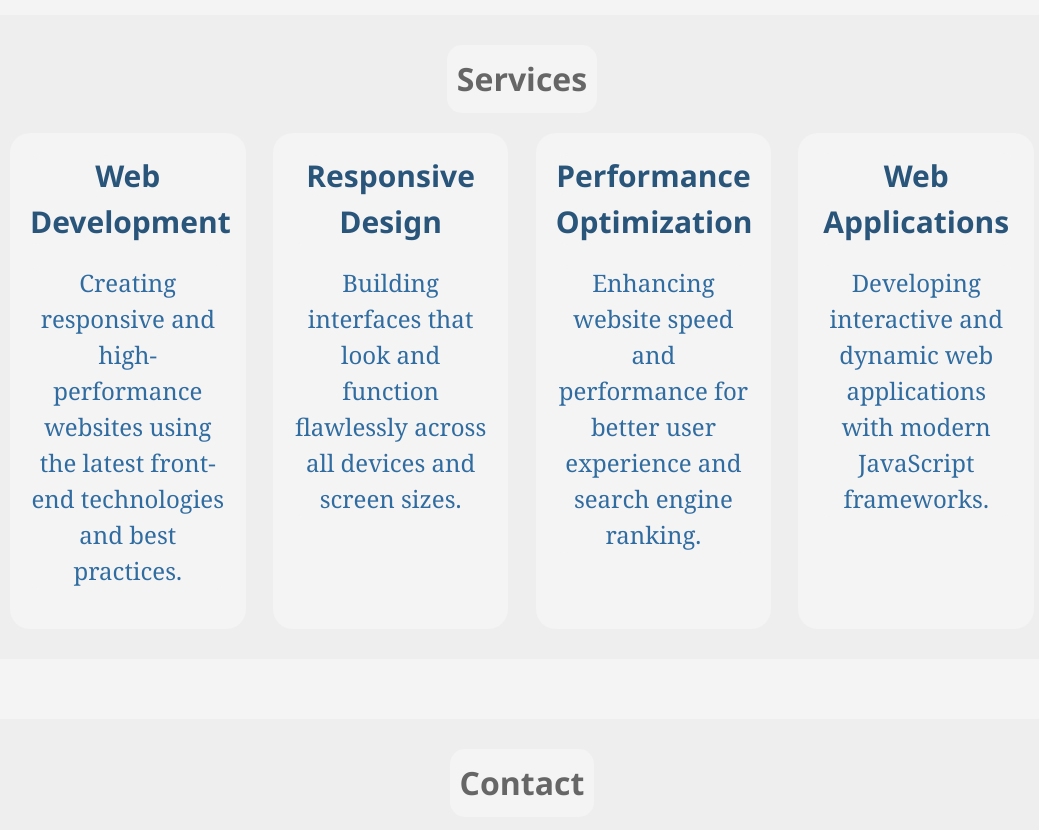
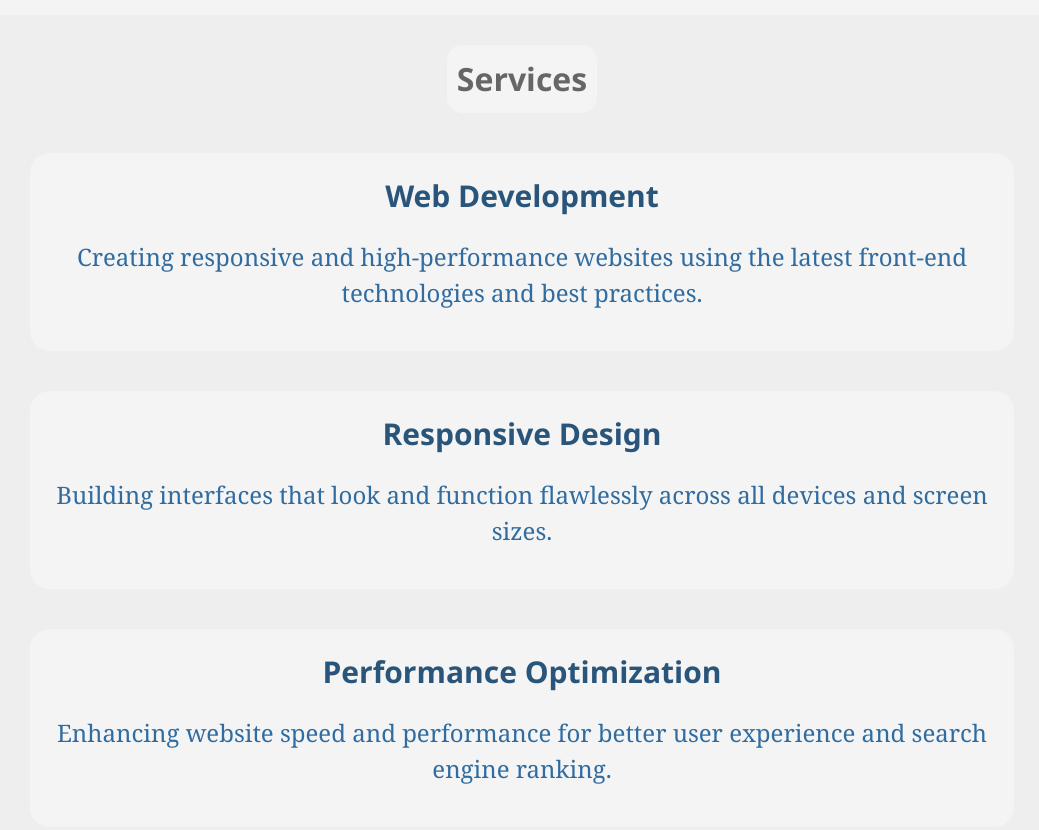
Before and after one commit to ahmedsayed45/Portfolio, a plain HTML site: page index.html in a window 1280 px wide. Shown: the part 940-1770 px from the top of the page, without its empty margins (118-1157 px from the left). Drawn offline with nearby package versions, Linux system fonts and the light colour scheme.

Commit message:
modified:   style.css

```diff
--- a/style.css
+++ b/style.css
@@ -212,8 +212,8 @@ services h2 {
 .services {
     background-color: #f4f4f4;
     border-radius: 20px;
-    max-width: 23%;
     padding:20px;
+    margin:20px;
 }
 .services h3 b {
     font-size: 30px;
```
